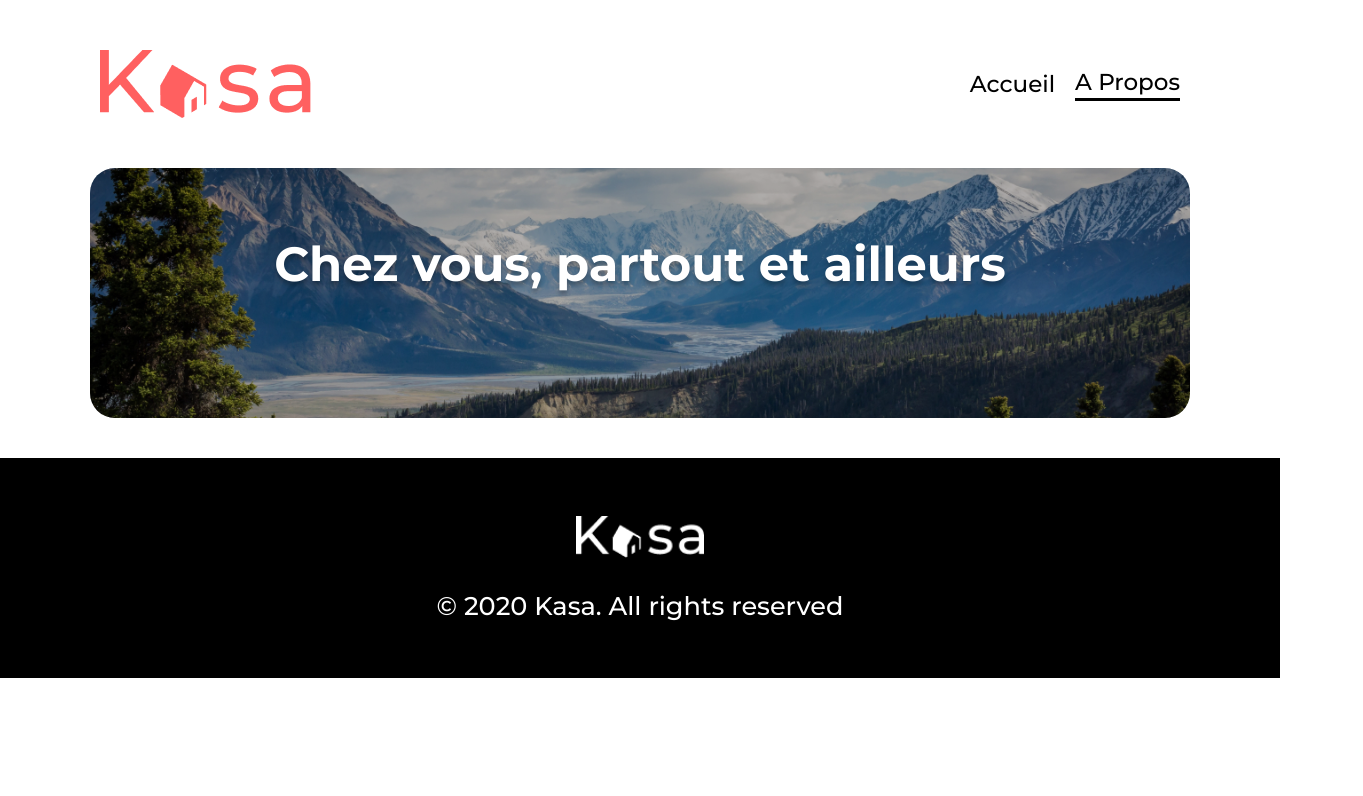
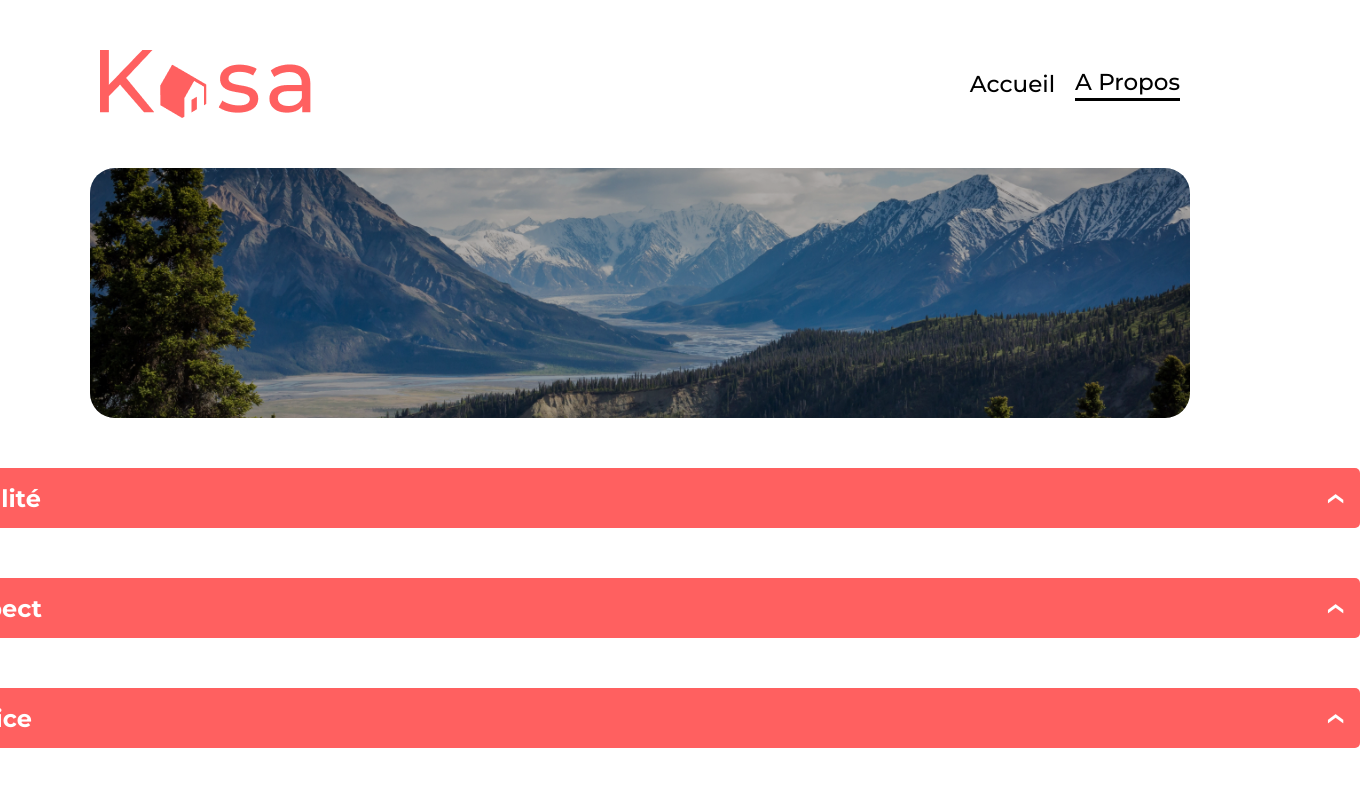
Before and after one commit to mohamedhanafi69120/Kasa-Projet6, a React (Vite) app: page /About in a window 1280 px wide. Shown: the top 796 px of the page, 1363 px wide, since content can reach past the window. Built offline with nearby package versions, Linux system fonts and the light colour scheme.

Commit message:
Creation de la page About(A propos)

```diff
--- a/src/composants/Banner.jsx
+++ b/src/composants/Banner.jsx
@@ -5,7 +5,7 @@ const Banner = ({ image, subtitle, displaytext }) => {
   return (
     <div className="banner">
       <img src={image} alt={subtitle} />
-      {displaytext} <h1>Chez vous, partout et ailleurs</h1>
+      {displaytext && <h1>Chez vous, partout et ailleurs</h1>}
     </div>
   );
 };
--- /dev/null
+++ b/src/composants/Dropdown.jsx
@@ -0,0 +1,44 @@
+import React from "react";
+import { useState } from "react";
+import PropTypes from "prop-types";
+
+const Dropdown = ({ title, text }) => {
+  const [isOpen, setIsOpen] = useState(false);
+  const toggleDropdown = () => {
+    setIsOpen(!isOpen);
+  };
+
+  return (
+    <div className="content_list">
+      <div className="content" onClick={toggleDropdown}>
+        <h3>{title}</h3>
+        <span className={`rafter ${isOpen ? "rafterActive" : ""}`}>
+          &#x2039;
+        </span>
+      </div>
+      {isOpen && (
+        <div className="prestations">
+          {typeof text === "string" ? (
+            <p className="listActive">{text}</p>
+          ) : Array.isArray(text) ? (
+            <ul className="listActive">
+              {text.map((item, index) => (
+                <li key={index}>{item}</li>
+              ))}
+            </ul>
+          ) : null}
+        </div>
+      )}
+    </div>
+  );
+};
+
+/*******deffinitions des props  */
+Dropdown.propTypes = {
+  title: PropTypes.string.isRequired,
+  text: PropTypes.oneOfType([
+    PropTypes.string,
+    PropTypes.arrayOf(PropTypes.string),
+  ]).isRequired,
+};
+export default Dropdown;
--- /dev/null
+++ b/src/composants/DropdownSelect.jsx
@@ -0,0 +1,29 @@
+import React from "react";
+import PropTypes from "prop-types";
+import Dropdown from "./Dropdown";
+
+const DropdownSelect = ({ prestations }) => {
+  return (
+    <div>
+      {prestations.map((prestation) => (
+        <Dropdown
+          key={prestation.id}
+          title={prestation.title}
+          text={prestation.text}
+        />
+      ))}
+    </div>
+  );
+};
+
+/*********deffinitions des props */
+DropdownSelect.propTypes = {
+  prestations: PropTypes.arrayOf(
+    PropTypes.shape({
+      id: PropTypes.number.isRequired,
+      title: PropTypes.string.isRequired,
+      text: PropTypes.string.isRequired,
+    })
+  ).isRequired,
+};
+export default DropdownSelect;
--- /dev/null
+++ b/src/data/prestations.json
@@ -0,0 +1,22 @@
+[
+  {
+    "id": 1,
+    "title": "Fiabilité",
+    "text": "Les annonces postées sur Kasa garantissent une fiabilité totale. Les photos sont conformes aux logements, et toutes les informations sont régulièrement vérifiées par nos équipes."
+  },
+  {
+    "id": 2,
+    "title": "Respect",
+    "text": "La bienveillance fait partie des valeurs fondatrices de Kasa. Tout comportement discriminatoire ou de perturbation du voisinage entraînera une exclusion de notre plateforme."
+  },
+  {
+    "id": 3,
+    "title": "Service",
+    "text": "La bienveillance fait partie des valeurs fondatrices de Kasa. Tout comportement discriminatoire ou de perturbation du voisinage entraînera une exclusion de notre plateforme."
+  },
+  {
+    "id": 4,
+    "title": "Sécurité",
+    "text": "La sécurité est la priorité de Kasa. Aussi bien pour nos hôtes que pour les voyageurs, chaque logement correspond aux critères de sécurité établis par nos services. En laissant une note aussi bien à l'hote qu'au locataire, cela permet à nos équipes de vérifier que les standards sont bien respectés. Nous organisons également des ateliers sur la sécurité domestique pour nos hôtes."
+  }
+]
--- a/src/pages/About.jsx
+++ b/src/pages/About.jsx
@@ -1,5 +1,7 @@
 import React from "react";
 import Banner from "../composants/Banner";
+import prestations from "../data/prestations.json";
+import DropdownSelect from "../composants/DropdownSelect";
 
 const About = () => {
   return (
@@ -9,6 +11,7 @@ const About = () => {
         image="Montagnes.jpg"
         subtitle="PhotodeMontagnes"
       />
+      <DropdownSelect prestations={prestations} />
     </div>
   );
 };
--- a/src/sass/composants/_Banner.scss
+++ b/src/sass/composants/_Banner.scss
@@ -37,10 +37,10 @@
     font-size: 3em;
     font-weight: 700;
     text-align: center;
-    line-height: 132px;
     @include shadowtextbanner;
     border-radius: 25px;
     margin-top: -220px;
+    line-height: 200px;
     z-index: 2;
   }
 }
--- /dev/null
+++ b/src/sass/composants/_Dropdown.scss
@@ -0,0 +1,55 @@
+@import "../utils/_Variables";
+
+.content_list {
+  display: flex;
+  flex-direction: column;
+  justify-content: center;
+  align-items: center;
+  padding: 10px 20px 20px;
+  margin-bottom: 20px;
+
+  .content {
+    width: 1440px;
+    height: 34px;
+    background-color: $Red;
+    border-radius: 5px;
+    padding: 30px 20px;
+    margin-bottom: 0;
+    display: flex;
+    justify-content: space-between;
+    align-items: center;
+  }
+  h3 {
+    font-size: 1.5em;
+    font-weight: 700;
+    color: $White;
+  }
+  .rafter {
+    font-size: 2.5em;
+    font-weight: 500;
+    color: $White;
+    padding-bottom: 10px;
+    cursor: pointer;
+    transform: rotate(90deg);
+    transition: transform 0.3s ease;
+  }
+  .rafterActive {
+    transform: rotate(-92deg);
+  }
+  p {
+    width: 1440px;
+    font-size: 1.5em;
+    font-weight: 500;
+    color: $Black;
+    margin-bottom: 0;
+    line-height: 1.5em;
+    opacity: 0;
+  }
+  .listActive {
+    opacity: 1;
+    background-color: $GreyLight;
+    border-radius: 0 0 5px 5px;
+    margin-bottom: 20px;
+    padding: 20px;
+  }
+}
--- a/src/sass/main.scss
+++ b/src/sass/main.scss
@@ -4,3 +4,4 @@
 @use "./layouts/_Footer";
 @use "./composants/_Gallery";
 @use "./composants/_Card";
+@use "./composants/_Dropdown";
--- a/src/style/style.css
+++ b/src/style/style.css
@@ -86,10 +86,10 @@ header nav a {
   font-size: 3em;
   font-weight: 700;
   text-align: center;
-  line-height: 132px;
   text-shadow: 0 4px 4px rgba(0, 0, 0, 0.25);
   border-radius: 25px;
   margin-top: -220px;
+  line-height: 200px;
   z-index: 2;
 }
 
@@ -160,4 +160,59 @@ header nav a {
   background: linear-gradient(to bottom, rgba(255, 255, 255, 0.3) 0%, rgba(10, 10, 10, 0.5) 42%, rgba(4, 4, 4, 0.5) 99.99%, rgba(0, 0, 0, 0.4) 100%);
 }
 
+/**mes variables**/
+/*****couleurs****/
+.content_list {
+  display: flex;
+  flex-direction: column;
+  justify-content: center;
+  align-items: center;
+  padding: 10px 20px 20px;
+  margin-bottom: 20px;
+}
+.content_list .content {
+  width: 1440px;
+  height: 34px;
+  background-color: #ff6060;
+  border-radius: 5px;
+  padding: 30px 20px;
+  margin-bottom: 0;
+  display: flex;
+  justify-content: space-between;
+  align-items: center;
+}
+.content_list h3 {
+  font-size: 1.5em;
+  font-weight: 700;
+  color: #fff;
+}
+.content_list .rafter {
+  font-size: 2.5em;
+  font-weight: 500;
+  color: #fff;
+  padding-bottom: 10px;
+  cursor: pointer;
+  transform: rotate(90deg);
+  transition: transform 0.3s ease;
+}
+.content_list .rafterActive {
+  transform: rotate(-92deg);
+}
+.content_list p {
+  width: 1440px;
+  font-size: 1.5em;
+  font-weight: 500;
+  color: #000;
+  margin-bottom: 0;
+  line-height: 1.5em;
+  opacity: 0;
+}
+.content_list .listActive {
+  opacity: 1;
+  background-color: #f6f6f6;
+  border-radius: 0 0 5px 5px;
+  margin-bottom: 20px;
+  padding: 20px;
+}
+
 /*# sourceMappingURL=style.css.map */
```
Also changed, not shown: 1 other file (tests, documents, lock files or other folders).
